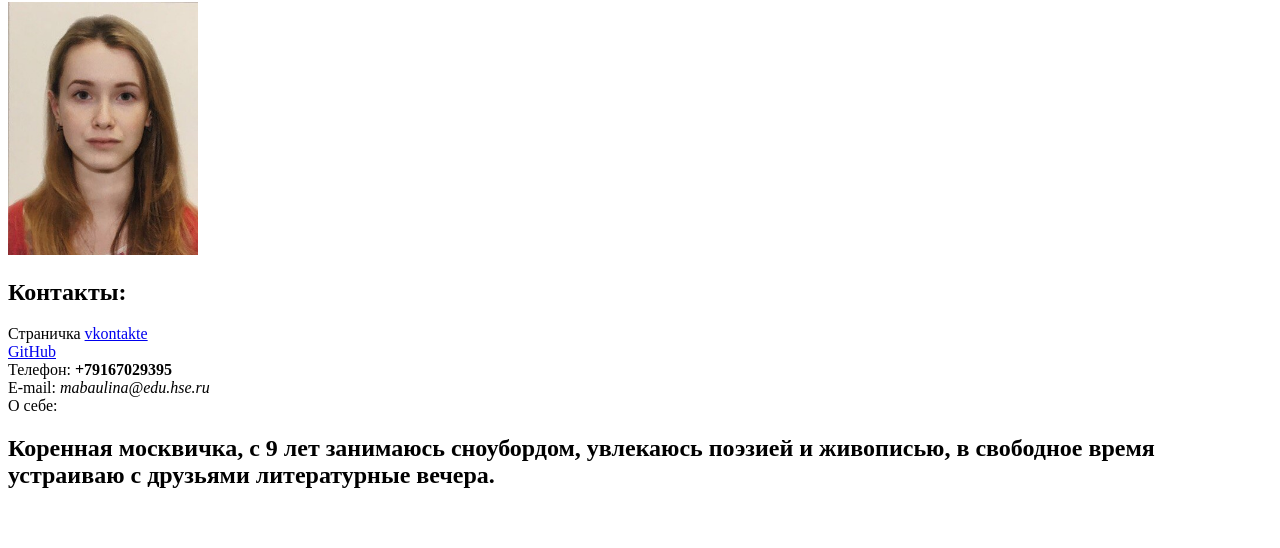
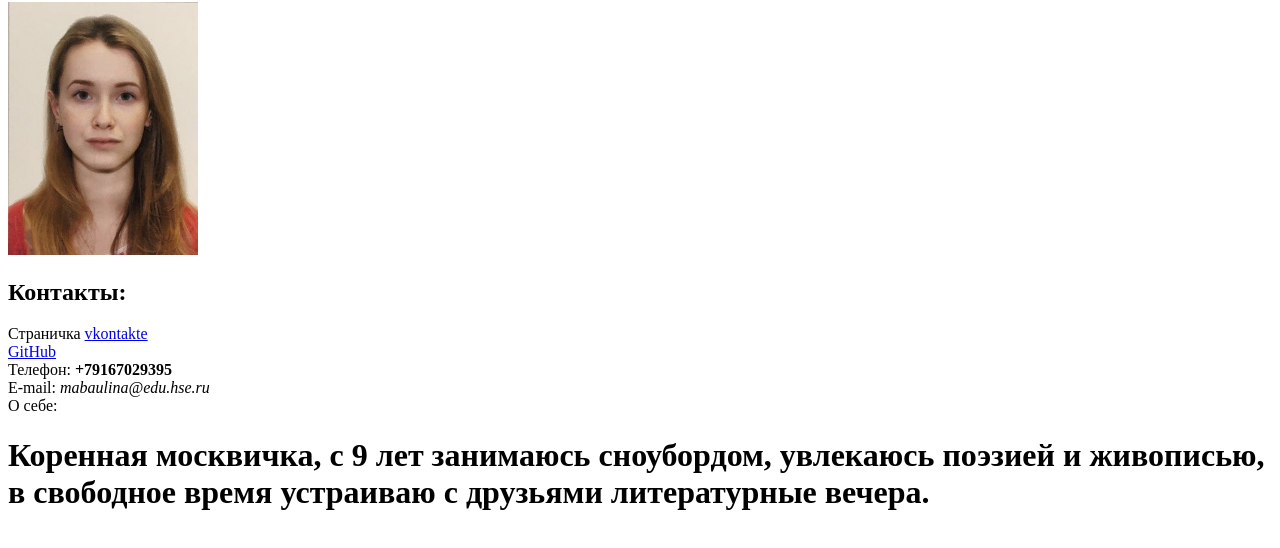
Before and after one commit to marykramor/username, a plain HTML site: page index.html in a window 1280 px wide. Shown: the part 78-626 px from the top of the page. Drawn offline with Linux system fonts and the light colour scheme.

Commit message:
no message

```diff
--- a/index.html
+++ b/index.html
@@ -18,6 +18,6 @@
       E-mail: <i>mabaulina@edu.hse.ru</i>
 	  <br/>
 	  </h1>О себе:</h1>
-	  <h2>Коренная москвичка, с 9 лет занимаюсь сноубордом, увлекаюсь поэзией и живописью, в свободное время устраиваю с друзьями литературные вечера.</h2>
+	  <h1>Коренная москвичка, с 9 лет занимаюсь сноубордом, увлекаюсь поэзией и живописью, в свободное время устраиваю с друзьями литературные вечера.</h1>
 	 </body>
   </html>
```
